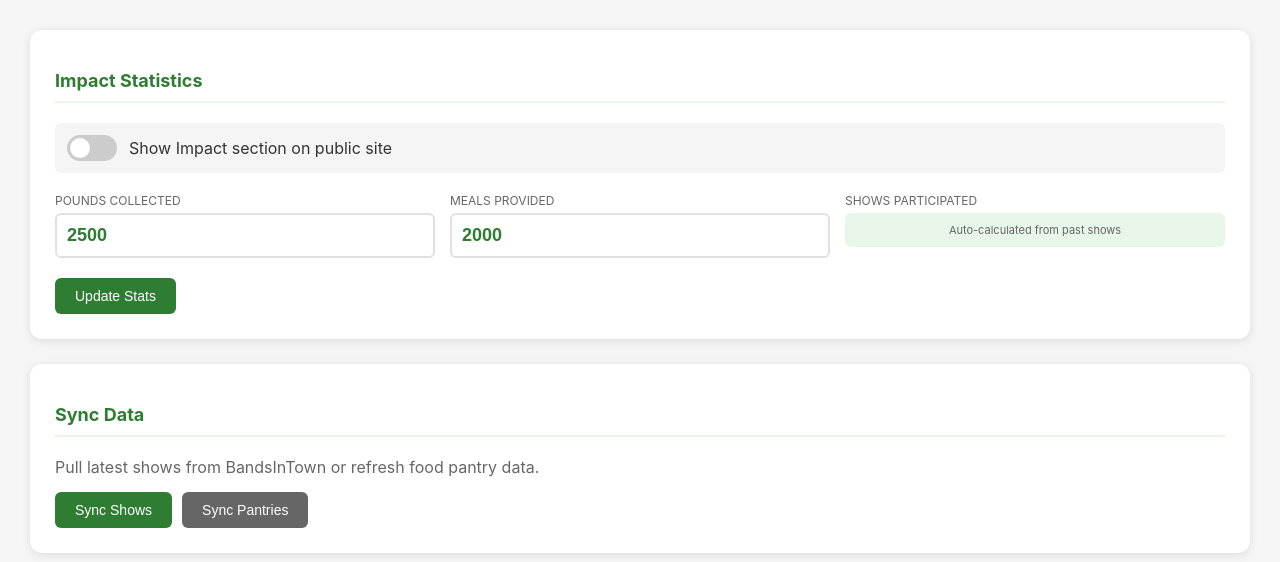
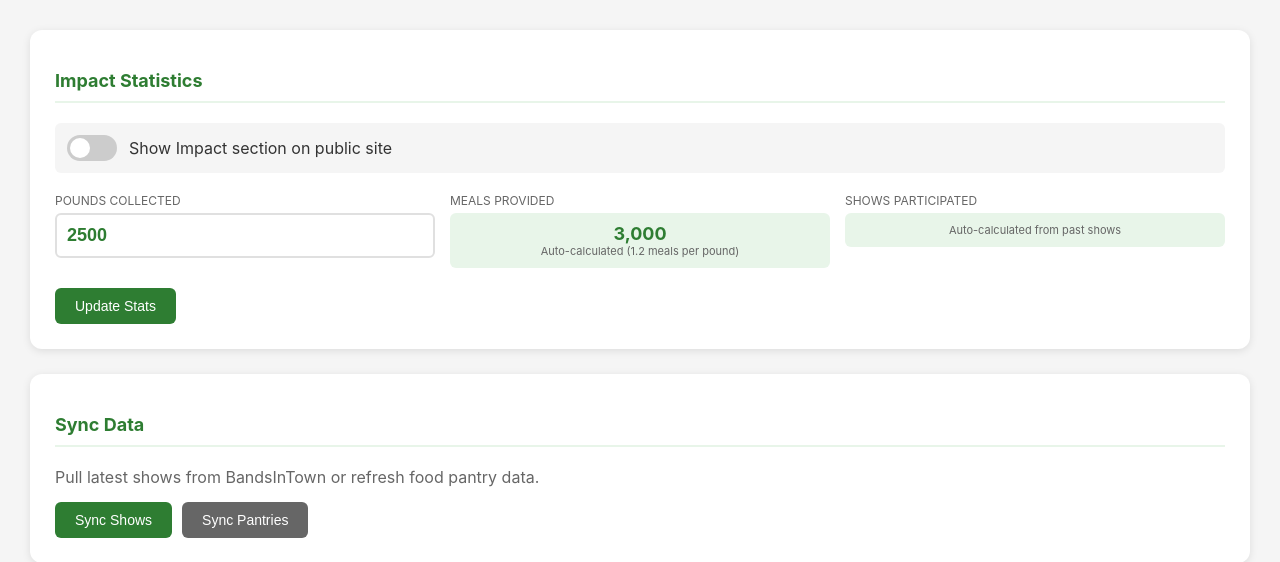
Before and after one commit to brianhaggis/hoh-food-drive, a Flask app: page /admin in a window 1280 px wide. Shown: the part 87-649 px from the top of the page. Run offline with Flask 3, Linux system fonts and the light colour scheme; the visitor is signed in with stand-in values (Sample User, id 1); data that the repository does not hold is empty; some libraries are stand-ins or nearby versions.

Commit message:
Auto-calculate meals provided from pounds (1.2 meals per pound)
- Remove meals_provided input from admin - now auto-calculated
- API calculates meals as int(pounds * 1.2)
- Admin shows live calculation as you type pounds
- Simplified update_stats to only save pounds_collected

Co-Authored-By: Claude Opus 4.5 <noreply@anthropic.com>

```diff
--- a/app.py
+++ b/app.py
@@ -269,18 +269,15 @@ def get_stats():
         Show.excluded == False
     ).count()
 
-    if stats:
-        return jsonify({
-            'pounds_collected': stats.pounds_collected,
-            'meals_provided': stats.meals_provided,
-            'shows_participated': shows_participated,
-            'volunteers': volunteer_count
-        })
+    pounds = stats.pounds_collected if stats else 0
+    # Auto-calculate meals at 1.2 meals per pound
+    meals = int(pounds * 1.2)
+
     return jsonify({
-        'pounds_collected': 0,
-        'meals_provided': 0,
+        'pounds_collected': pounds,
+        'meals_provided': meals,
         'shows_participated': shows_participated,
-        'volunteers': 0
+        'volunteers': volunteer_count
     })
 
 
@@ -435,15 +432,13 @@ def toggle_show(show_id):
 @app.route('/admin/stats', methods=['POST'])
 @admin_required
 def update_stats():
-    """Update impact statistics."""
+    """Update impact statistics (only pounds - meals and shows are auto-calculated)."""
     stats = ImpactStats.query.first()
     if not stats:
         stats = ImpactStats()
         db.session.add(stats)
 
     stats.pounds_collected = int(request.form.get('pounds_collected', 0))
-    stats.meals_provided = int(request.form.get('meals_provided', 0))
-    stats.shows_participated = int(request.form.get('shows_participated', 0))
     db.session.commit()
 
     flash('Stats updated successfully', 'success')
--- a/templates/admin/dashboard.html
+++ b/templates/admin/dashboard.html
@@ -408,11 +408,14 @@
                 <div class="stats-grid">
                     <div class="stat-input">
                         <label>Pounds Collected</label>
-                        <input type="number" name="pounds_collected" value="{{ stats.pounds_collected if stats else 0 }}">
+                        <input type="number" name="pounds_collected" id="pounds-input" value="{{ stats.pounds_collected if stats else 0 }}" oninput="updateMealsCalculation()">
                     </div>
                     <div class="stat-input">
                         <label>Meals Provided</label>
-                        <input type="number" name="meals_provided" value="{{ stats.meals_provided if stats else 0 }}">
+                        <div class="stat-display">
+                            <span id="meals-provided">--</span>
+                            <small>Auto-calculated (1.2 meals per pound)</small>
+                        </div>
                     </div>
                     <div class="stat-input">
                         <label>Shows Participated</label>
@@ -420,7 +423,6 @@
                             <span id="shows-participated">--</span>
                             <small>Auto-calculated from past shows</small>
                         </div>
-                        <input type="hidden" name="shows_participated" value="0">
                     </div>
                 </div>
                 <button type="submit" class="btn">Update Stats</button>
@@ -663,12 +665,23 @@
         let currentShowId = null;
         let currentPantries = [];
 
-        // Fetch shows participated count
+        // Fetch stats (shows participated and meals)
         fetch('/api/stats')
             .then(r => r.json())
             .then(data => {
                 document.getElementById('shows-participated').textContent = data.shows_participated;
+                document.getElementById('meals-provided').textContent = data.meals_provided.toLocaleString();
             });
+
+        // Update meals calculation when pounds change
+        function updateMealsCalculation() {
+            const pounds = parseInt(document.getElementById('pounds-input').value) || 0;
+            const meals = Math.floor(pounds * 1.2);
+            document.getElementById('meals-provided').textContent = meals.toLocaleString();
+        }
+
+        // Initial calculation on page load
+        updateMealsCalculation();
 
         // Load current settings
         fetch('/api/settings')
```
